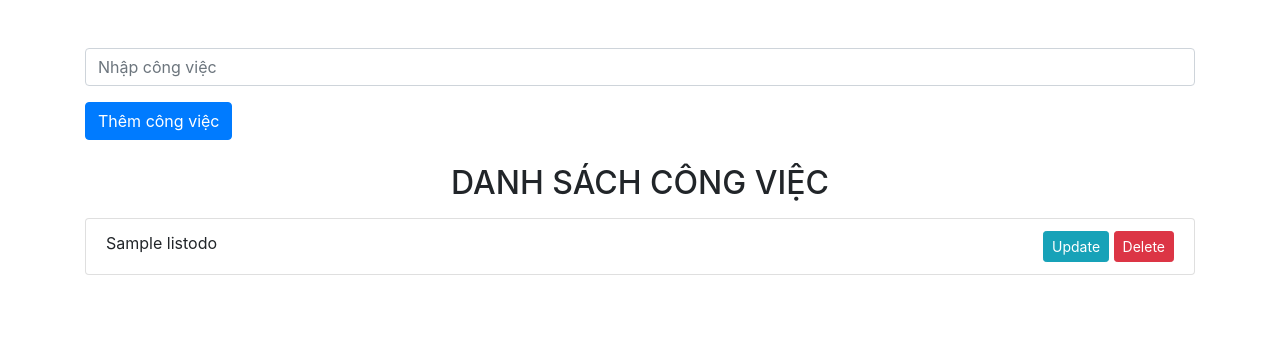
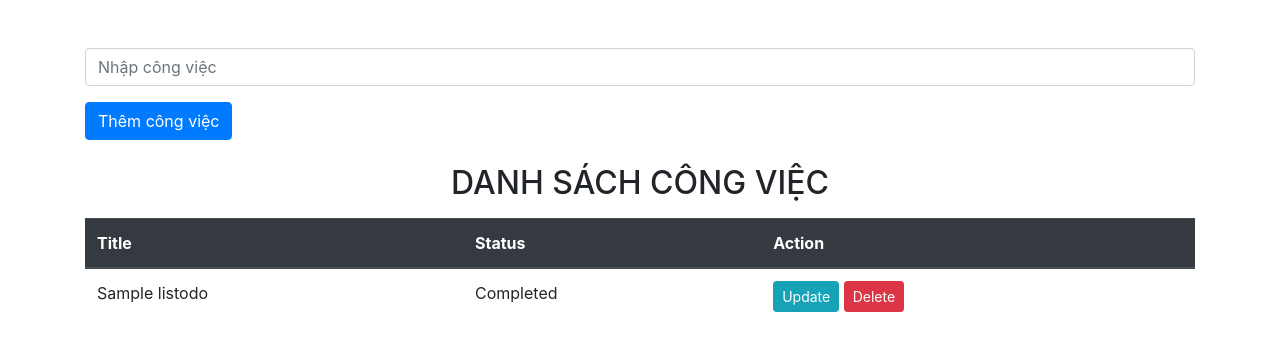
Before and after one commit to ZeroDajin/Tuan-6, a PHP site: page / in a window 1280 px wide. Shown: the top 351 px of the page. Run offline with PHP 8.4, Linux system fonts and the light colour scheme; tables that the repository leaves empty or names only in its code hold one stand-in row (values such as "Sample post"); a stand-in replaces the project's code that opens the database connection.

Commit message:
AAAAAAAAAAAAAA

```diff
--- a/BTNhom/show_tasks.php
+++ b/BTNhom/show_tasks.php
@@ -5,17 +5,29 @@ $sql = "SELECT * FROM listodo";
 $result = $conn->query($sql);
 
 if ($result->num_rows > 0) {
+    echo "<table class='table'>";
+    echo "<thead class='thead-dark'>";
+    echo "<tr>";
+    echo "<th>Title</th>";
+    echo "<th>Status</th>";
+    echo "<th>Action</th>";
+    echo "</tr>";
+    echo "</thead>";
+    echo "<tbody>";
     while($row = $result->fetch_assoc()) {
-        echo "<li class='list-group-item'>";
-        echo $row['title'];
-        echo "<span class='float-right'>";
-        echo "<a href='update_task_status.php?id=".$row['id']."' class='btn btn-sm btn-info'>Update</a> ";
-        echo "<a href='delete_task.php?id=".$row['id']."' class='btn btn-sm btn-danger' onclick=\"return confirm('Are you sure you want to delete this task?');\">Delete</a>";
-        echo "</span>";
-        echo "</li>";
+        echo "<tr>";
+        echo "<td>".$row['title']."</td>";
+        echo "<td>".($row['completed'] ? 'Completed' : 'Not Completed')."</td>";
+        echo "<td>
+                <a href='update_task_status.php?id=".$row['id']."' class='btn btn-info btn-sm'>Update</a>
+                <a href='delete_task.php?id=".$row['id']."' class='btn btn-danger btn-sm' onclick=\"return confirm('Are you sure you want to delete this task?');\">Delete</a>
+            </td>";
+        echo "</tr>";
     }
+    echo "</tbody>";
+    echo "</table>";
 } else {
-    echo "<li class='list-group-item'>No tasks found</li>";
+    echo "No tasks found";
 }
 
 include "Dbdisconnection.php";
```
